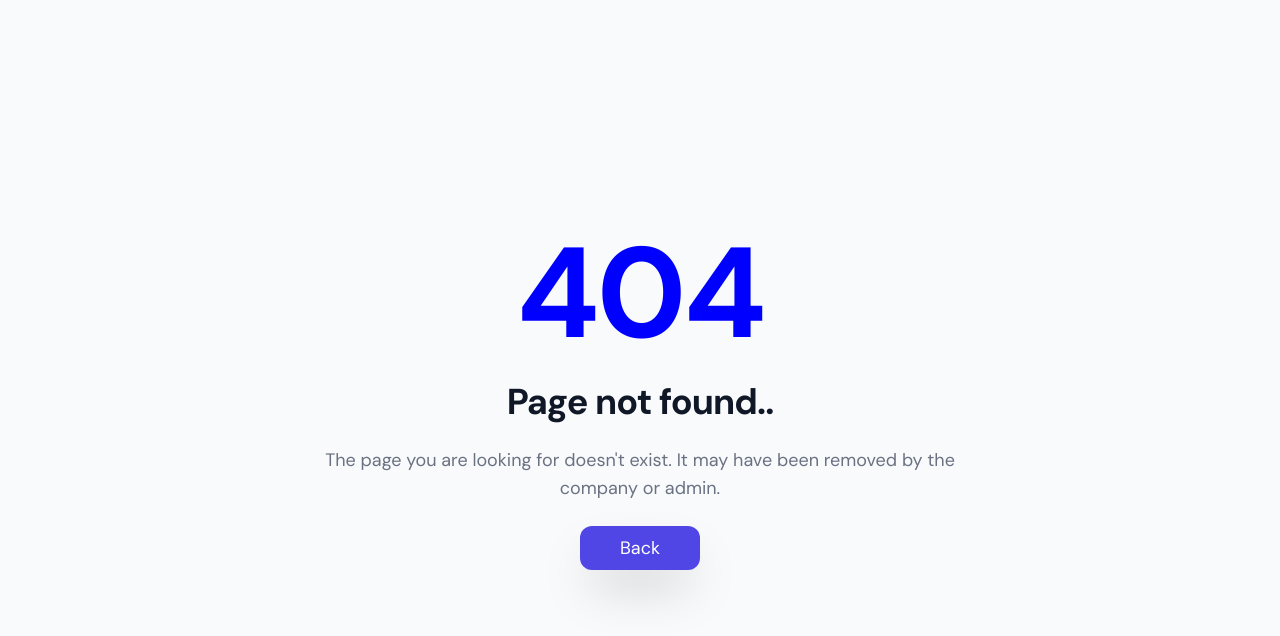
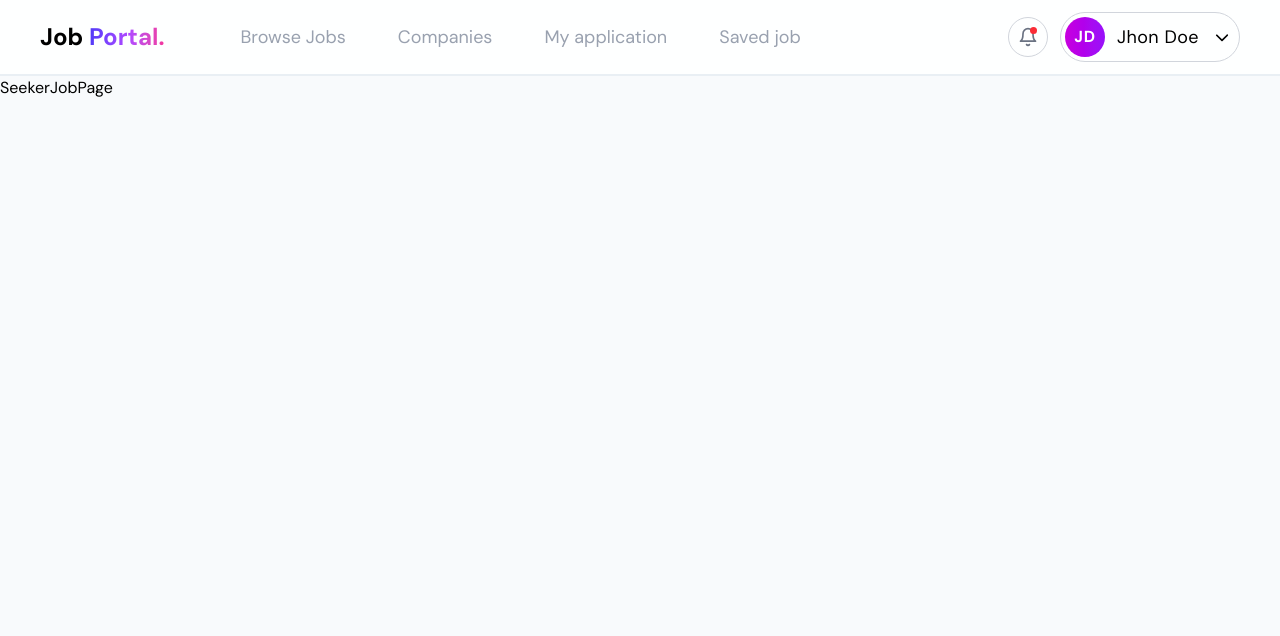
Before and after one commit to gokul-lamsal/jobkhoj, a React (Vite) app in the folder frontend/: page /seeker/job/1 in a window 1280 px wide. Before the commit this address led to /not-found. Shown: the top 636 px of the page. Built offline with nearby package versions, Linux system fonts and the light colour scheme.

Commit message:
JobPage creation

```diff
--- a/frontend/src/components/helpers/PostedJobCard.jsx
+++ b/frontend/src/components/helpers/PostedJobCard.jsx
@@ -6,6 +6,7 @@ import Badge from '../global/Badge';
 import Tag from '../global/Tag';
 import Button from '../global/Button';
 import { badgeType, gradients } from './ColorAndBadge';
+import { Link } from 'react-router-dom';
 
 const PostedJobCard = ({
     title,
@@ -19,6 +20,7 @@ const PostedJobCard = ({
     postedAgo,
     bookmarked = false,
     onToggleBookmark,
+    id
 }) => {
 
     const [Isbookmarked, setIsBookMarked] = useState(false)
@@ -78,9 +80,11 @@ const PostedJobCard = ({
                   <MdOutlineHistory size={18}/>
                   <span>{postedAgo}</span>
                 </div>
-                <div className='h-10  text-center'>
-                    <Button type='button' text={"Apply now"} />
-                </div>
+                <Link to={`/seeker/job/${id}`}>
+                    <div className='h-10  text-center'>
+                        <Button type='button' text={"Apply now"} />
+                    </div>
+                </Link>
             </div>
         </div >
     )
--- a/frontend/src/components/layout/SeekerLayout.jsx
+++ b/frontend/src/components/layout/SeekerLayout.jsx
@@ -5,7 +5,25 @@ import SeekerNavBar from '../../pages/seeker/SeekerNavBar'
 const SeekerLayout = () => {
     return (
         <div>
-            <SeekerNavBar />
+            <SeekerNavBar navLinks={[
+
+                {
+                    title: "Browse Jobs",
+                    location: "/seeker/browse",
+                },
+                {
+                    title: "Companies",
+                    location: "/seeker/company",
+                },
+                {
+                    title: "My application",
+                    location: "/seeker/application",
+                },
+                {
+                    title: "Saved job",
+                    location: "/seeker/saved",
+                },
+            ]} />
             <Outlet />
         </div>
     )
--- a/frontend/src/context/AuthContext.jsx
+++ b/frontend/src/context/AuthContext.jsx
@@ -7,7 +7,7 @@ const AuthContextProvider = ({ children }) => {
     username: "Jhon",
     role: "seeker"
   })
-  const [token, setToken] = useState(null)
+  const [token, setToken] = useState("lkjhgf")
 
   return (
     <AuthContext.Provider value={{ user, token }}>
--- a/frontend/src/pages/public/Browsepage.jsx
+++ b/frontend/src/pages/public/Browsepage.jsx
@@ -151,11 +151,10 @@ const Browsepage = () => {
           <div className='my-5 flex gap-2 items-center'>
             {
               Object.keys(filter).map(e => {
-                console.log(e);
                 if (filter[e].length === 0) return <></>
                 return (
                   <div className='badge badge-search '>
-                    {e}:<span className=' capitalize'>{filter[e].replace("_", " ").slice(0,30)}{filter[e].length>30 && "..."}</span>
+                    {e}:<span className=' capitalize'>{filter[e].replace("_", " ").slice(0, 30)}{filter[e].length > 30 && "..."}</span>
                     <button className='hover:scale-125 transition-all duration-200 cursor-pointer mb-1' onClick={() => {
                       setFilter(prev => ({ ...prev, [e]: "" }))
                     }}>
--- a/frontend/src/pages/public/HomePage.jsx
+++ b/frontend/src/pages/public/HomePage.jsx
@@ -201,7 +201,7 @@ const Home = () => {
           {
             postedJobs.map((job, i) => {
               return (
-                <PostedJobCard title={job.title} company={job.company} companyInitials={job.companyInitials} logoColor={job.logoColor} location={job.location} salary={job.salary} type={job.type} skills={job.skills} postedAgo={job.postedAgo} bookmarked={job.bookmarked} />
+                <PostedJobCard id={job.id} title={job.title} company={job.company} companyInitials={job.companyInitials} logoColor={job.logoColor} location={job.location} salary={job.salary} type={job.type} skills={job.skills} postedAgo={job.postedAgo} bookmarked={job.bookmarked} />
               )
             })
           }
--- /dev/null
+++ b/frontend/src/pages/seeker/SeekerJobPage.jsx
@@ -0,0 +1,74 @@
+import React, { useState } from 'react'
+
+const SeekerJobPage = () => {
+{/* use this info to build dummy aaile ko lagi paxi yo json change huna sakxa , for now build ui yei use garera
+  yo page only seeker lai ho so Auth context ma userToken kei hunu parxa , so null bata hatayera string rakheko
+  if u remove the string u cant accesss this page so tyo rakha
+
+  job page : /seeker/job/{id}
+
+  gg ngga banau majale ani buje paxi yo cmt hatau
+
+  */}
+
+
+  const [jobInfo, setJobInfo] = useState({
+    id: 1,
+    title: "Frontend Developer",
+    jobType: "Full time",
+    location: "Lalitpur, Nepal",
+    salary: "NPR 50k-70k",
+    postedAt: "2 days ago",
+    applyBefore: "30 Nov 2026",
+    applicants: 24,
+
+    about:
+      "We are looking for a Frontend Developer to build fast, accessible interfaces for our SaaS products. You will work closely with designers and backend engineers to ship features every week.",
+
+    responsibilities: [
+      "Build responsive pages with React and Tailwind CSS",
+      "Connect screens to REST APIs and handle loading and error states",
+      "Review code and improve performance across the app",
+    ],
+
+    requiredSkills: ["React", "Tailwind CSS", "REST APIs", "Git", "JavaScript"],
+
+    company: {
+      name: "TechCorp Pvt Ltd",
+      initials: "TC",
+      location: "Lalitpur, Nepal",
+      description:
+        "TechCorp is a leading industry player focusing on innovative solutions.",
+      website: "techcorp.com",
+    },
+
+    moreFromCompany: [
+      {
+        id: 2,
+        title: "Full Stack Engineer",
+        company: "InnoLabs",
+        initials: "IL",
+        jobType: "Full time",
+      },
+      {
+        id: 3,
+        title: "UI/UX Designer",
+        company: "InnoLabs",
+        initials: "IL",
+        jobType: "Contract",
+      },
+      {
+        id: 4,
+        title: "DevOps Intern",
+        company: "Global Solutions",
+        initials: "GS",
+        jobType: "Internship",
+      },
+    ],
+  })
+  return (
+    <div>SeekerJobPage</div>
+  )
+}
+
+export default SeekerJobPage
```
Also changed, not shown: frontend/src/App.jsx (+8 -2 lines).
